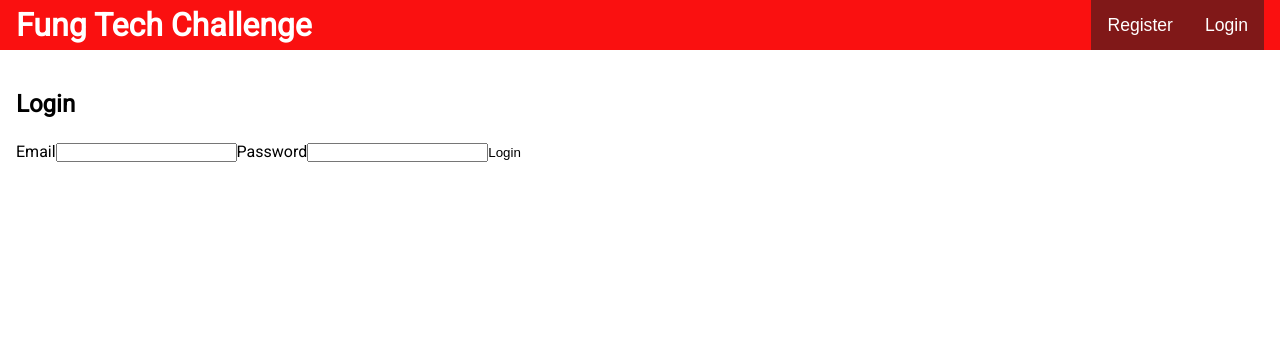
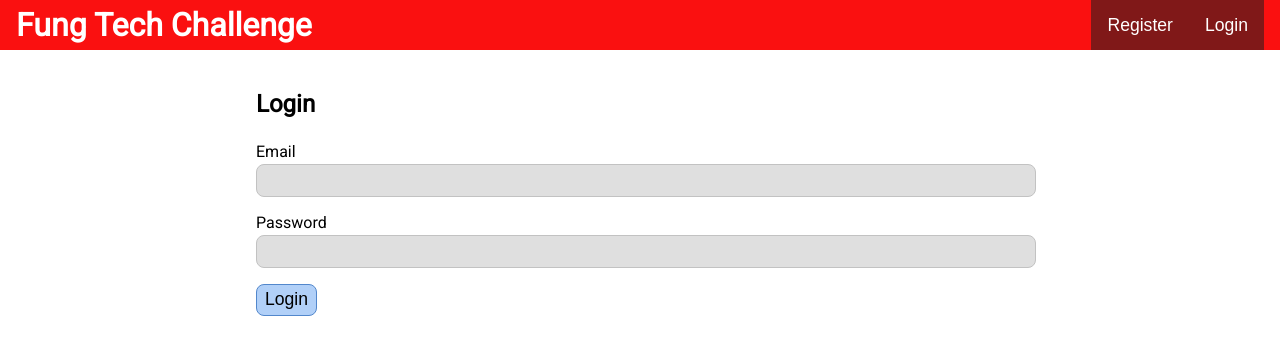
Before and after one commit to Don-Stevenson/fung-tech-challenge, a React (Create React App) app in the folder mern-auth-front/: page /login in a window 1280 px wide. Shown: the top 354 px of the page. Built offline with nearby package versions, Linux system fonts and the light colour scheme; no server answers.

Commit message:
add page and container styles

```diff
--- a/mern-auth-front/src/style.css
+++ b/mern-auth-front/src/style.css
@@ -45,8 +45,12 @@ body {
 }
 
 .page {
-    padding: 1rem;
+  padding: 1rem;
+}
 
+.container {
+ max-width: 800px;
+ margin: 0 auto;
 }
 
 /*Header Style*/
@@ -83,12 +87,48 @@ body {
   font-size: 1.1rem;
 }
 
+/* Form style */
+.form label,
+.form input {
+  display: block;
+}
+.form input {
+  margin-bottom: 1rem;
+}
+.form label {
+  margin-bottom: 0.2rem;
+}
+.form input[type="text"],
+.form input[type="email"],
+.form input[type="password"] {
+  width: 100%;
+  font-size: 1.1rem;
+  padding: 0.3rem;
+  border-radius: 8px;
+  border: 1px solid #c2c2c2;
+  background-color: #dfdfdf;
+}
+.form input:focus {
+  border: 1px solid #7ca8fa;
+  outline: none;
+  box-shadow: inset 0px 0px 6px rgba(158, 191, 252, 0.5);
+}
+
+.form input[type="submit"] {
+  padding: 0.3rem 0.5rem;
+  border: 1px solid#5287cc;
+  background-color: #b1d0f8;
+  font-size: 1.1rem;
+  border-radius: 8px;
+
+}
+
 @media screen and (max-width: 500px) {
   #header .title {
     font-size: 1.2rem;
   }
   #header .auth-options button {
-    font-size: .9rem;
+    font-size: 0.9rem;
     padding: 0 0.5rem;
   }
 }
```
